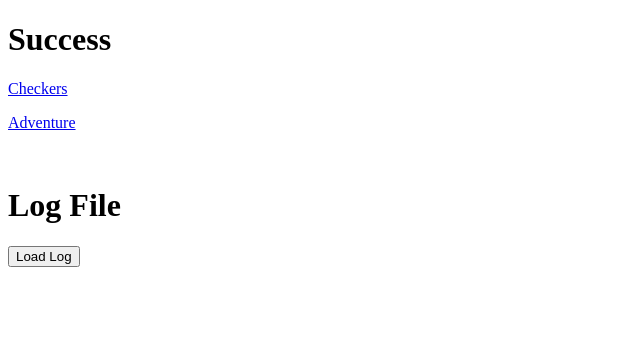
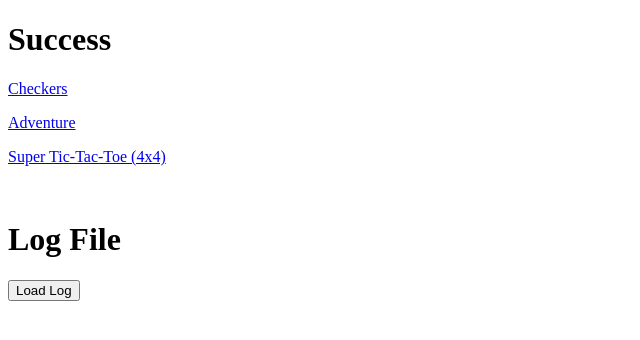
Before and after one commit to RJBrower/RJBrower.github.io, a plain HTML site: page index.html in a window 1280 px wide. Shown: the whole page, without its empty margins (0-640 px from the left). Drawn offline with Linux system fonts and the light colour scheme.

Commit message:
Update index.html

```diff
--- a/index.html
+++ b/index.html
@@ -19,6 +19,7 @@
     <h1>Success</h1>
     <p><a href="checkers.html">Checkers</a></p>
     <p><a href="adventure.html">Adventure</a></p>
+    <p><a href="supertictactoe.html">Super Tic-Tac-Toe (4x4)</a></p>
     <br>
     <h1>Log File</h1>
     <div id="content"><button onclick="loadTextFile()">Load Log</button></div>
```
